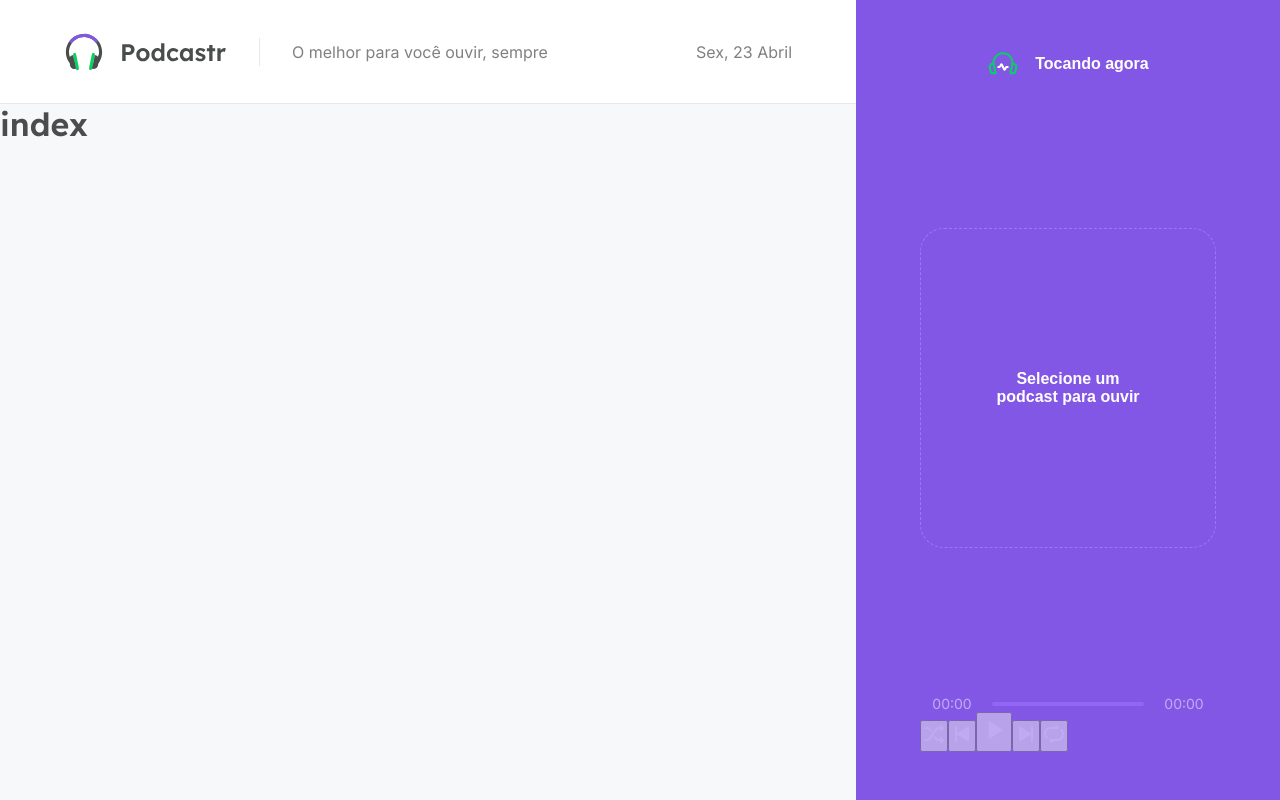
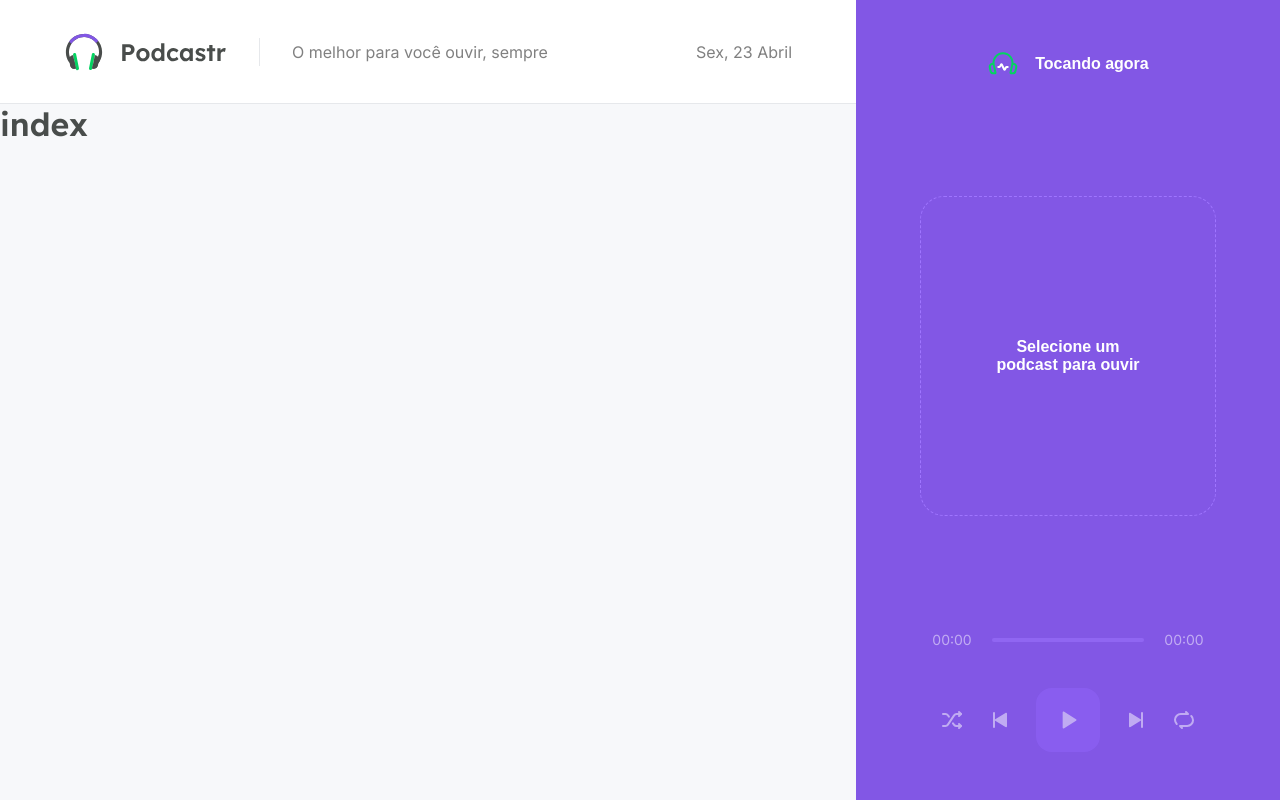
Before and after one commit to RafaelEvangelist4/podcastrnext, a Next.js app: page / in a window 1280 px wide. Built offline with nearby package versions, Linux system fonts and the light colour scheme.

Commit message:
Botões do player construídos

```diff
--- a/src/components/Player/styles.module.scss
+++ b/src/components/Player/styles.module.scss
@@ -69,3 +69,24 @@
     }
   }
 }
+
+.buttons{
+  display: flex;
+  align-items: center;
+  justify-content: center;
+  margin-top: 2.5rem;
+  gap: 1.5rem;
+
+  button{
+    background: transparent;
+    border: 0;
+    font-size: 0;
+
+    &.playButton{
+      width: 4rem;
+      height: 4rem;
+      border-radius: 1rem;
+      background: var(--purple-400);
+    }
+  }
+}
```
